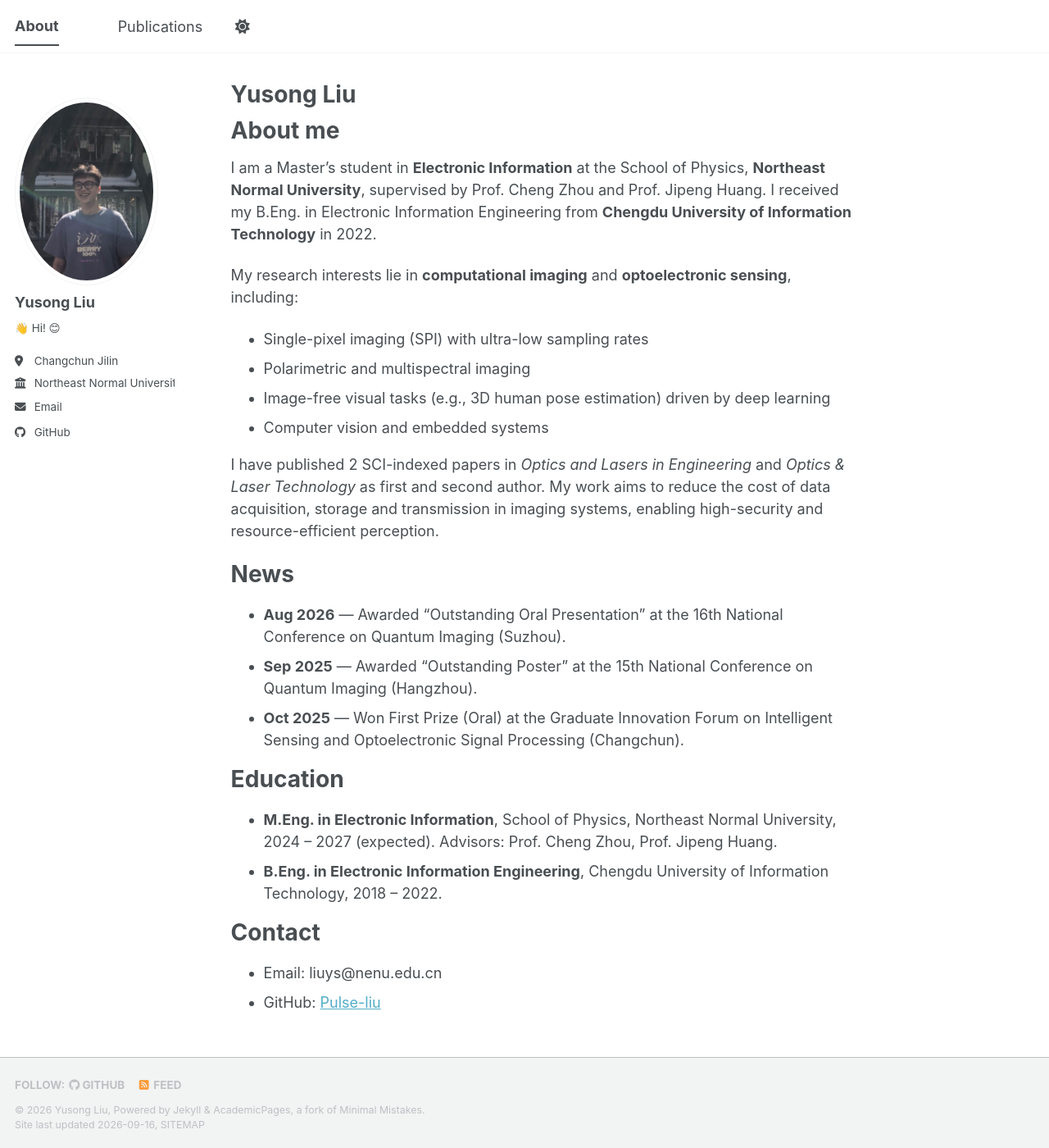
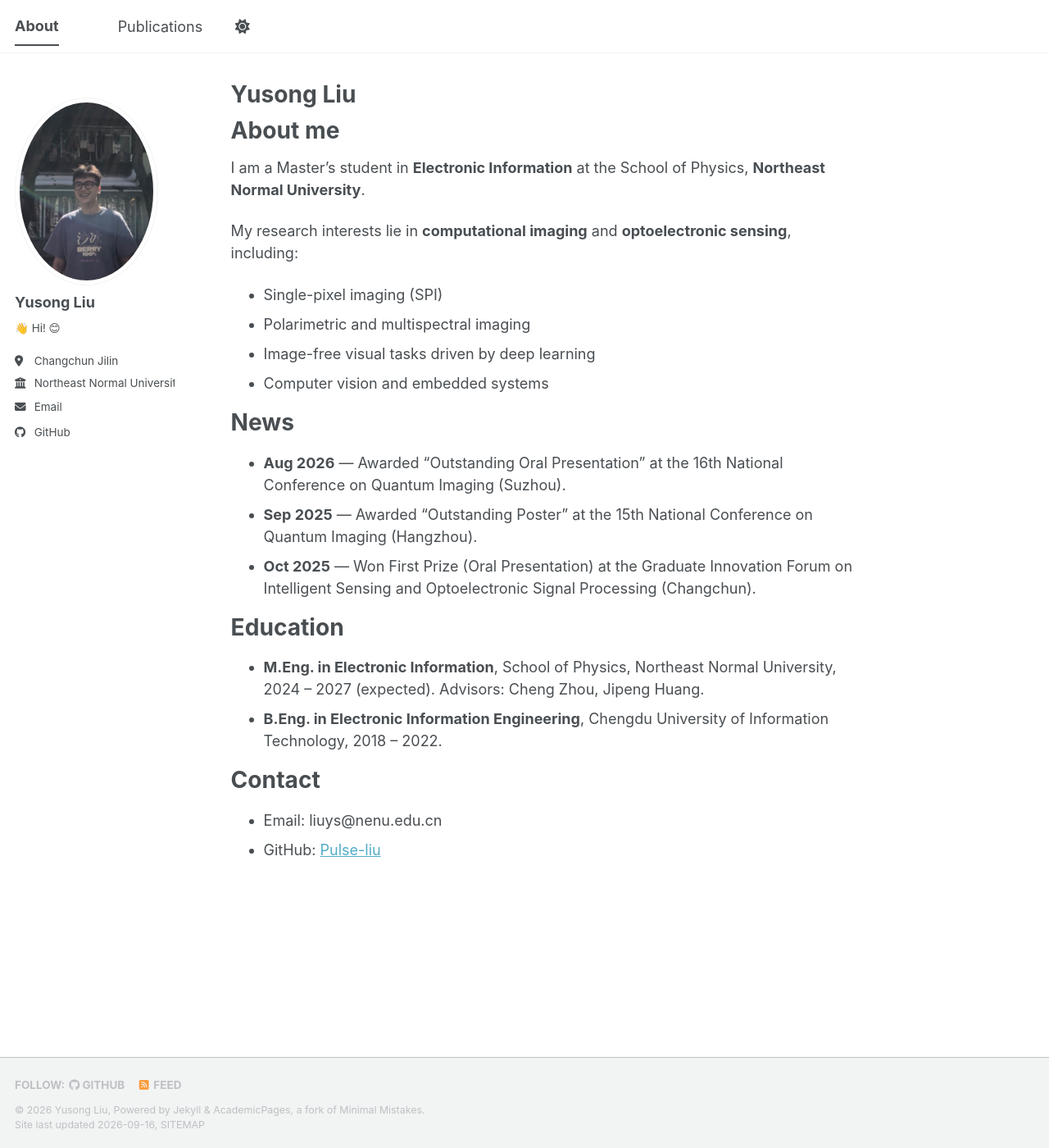
Before and after one commit to Pulse-liu/Pulse-liu.github.io, a Jekyll site: the page built from _pages/about.md, in a window 1280 px wide and 1400 px high. Shown: the whole window at 82% size. Built offline with Jekyll 4.4.1, drawn with Linux system fonts in a browser that asks for light colours; a style sheet for code colours, icons or effects is not loaded.

Commit message:
Update about.md

```diff
--- a/_pages/about.md
+++ b/_pages/about.md
@@ -8,26 +8,24 @@ redirect_from:
 ---
 # About me
 
-I am a Master's student in **Electronic Information** at the School of Physics, **Northeast Normal University**, supervised by Prof. Cheng Zhou and Prof. Jipeng Huang. I received my B.Eng. in Electronic Information Engineering from **Chengdu University of Information Technology** in 2022.
+I am a Master's student in **Electronic Information** at the School of Physics, **Northeast Normal University**.
 
 My research interests lie in **computational imaging** and **optoelectronic sensing**, including:
 
-- Single-pixel imaging (SPI) with ultra-low sampling rates
+- Single-pixel imaging (SPI)
 - Polarimetric and multispectral imaging
-- Image-free visual tasks (e.g., 3D human pose estimation) driven by deep learning
+- Image-free visual tasks driven by deep learning
 - Computer vision and embedded systems
-
-I have published 2 SCI-indexed papers in *Optics and Lasers in Engineering* and *Optics & Laser Technology* as first and second author. My work aims to reduce the cost of data acquisition, storage and transmission in imaging systems, enabling high-security and resource-efficient perception.
 
 # News
 
 - **Aug 2026** — Awarded "Outstanding Oral Presentation" at the 16th National Conference on Quantum Imaging (Suzhou).
 - **Sep 2025** — Awarded "Outstanding Poster" at the 15th National Conference on Quantum Imaging (Hangzhou).
-- **Oct 2025** — Won First Prize (Oral) at the Graduate Innovation Forum on Intelligent Sensing and Optoelectronic Signal Processing (Changchun).
+- **Oct 2025** — Won First Prize (Oral Presentation) at the Graduate Innovation Forum on Intelligent Sensing and Optoelectronic Signal Processing (Changchun).
 
 # Education
 
-- **M.Eng. in Electronic Information**, School of Physics, Northeast Normal University, 2024 – 2027 (expected). Advisors: Prof. Cheng Zhou, Prof. Jipeng Huang.
+- **M.Eng. in Electronic Information**, School of Physics, Northeast Normal University, 2024 – 2027 (expected). Advisors: Cheng Zhou, Jipeng Huang.
 - **B.Eng. in Electronic Information Engineering**, Chengdu University of Information Technology, 2018 – 2022.
 
 # Contact
```
